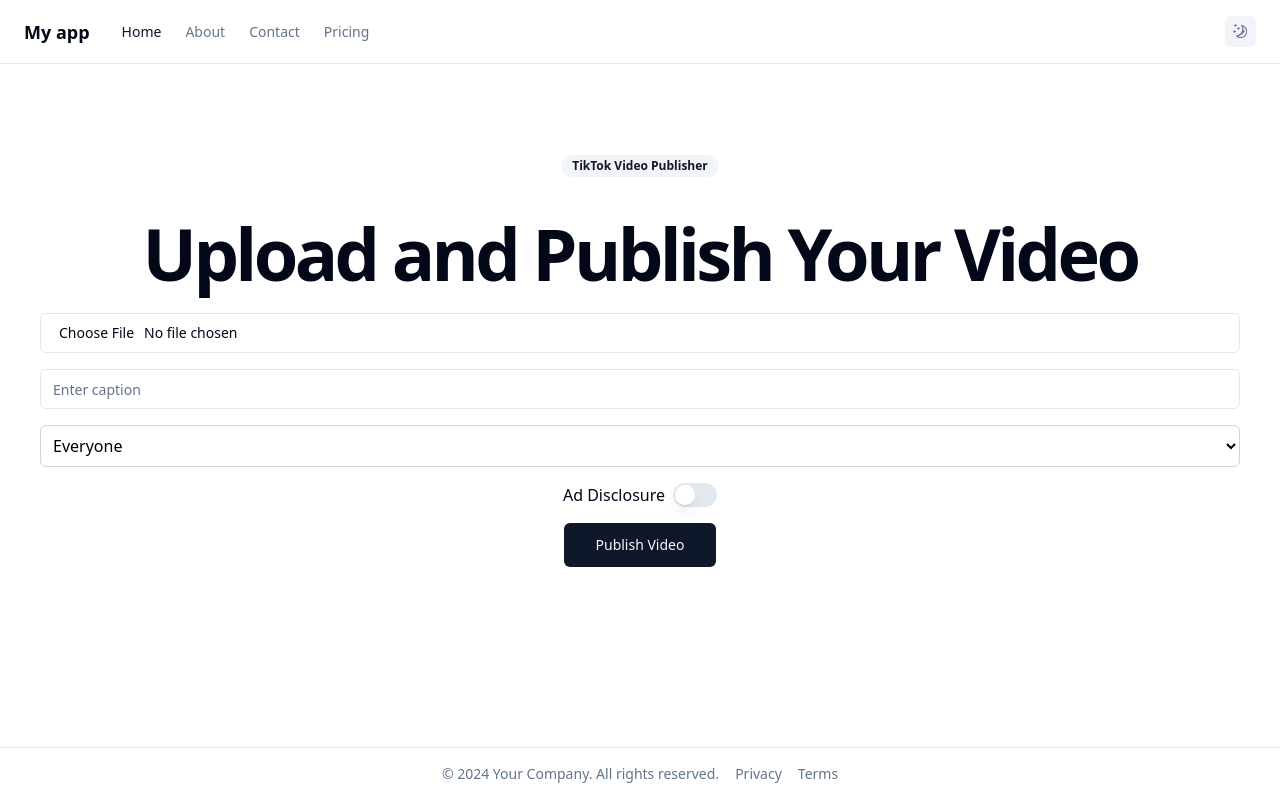
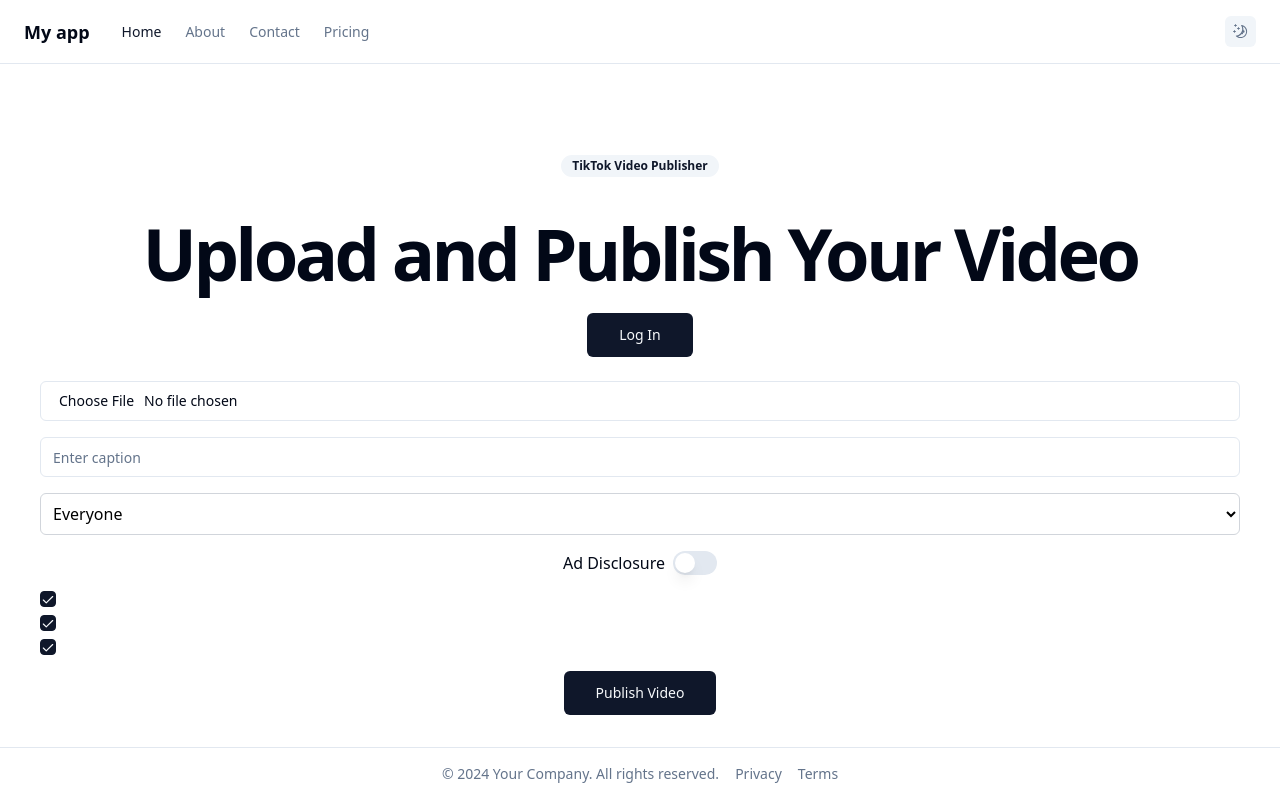
Before and after one commit to altanlabs/prova, a React (Vite) app: page / in a window 1280 px wide. Built offline with nearby package versions, Linux system fonts and the light colour scheme; what @radix-ui/themes would draw is missing.

Commit message:
Add video info display, interaction options, and login button to index.tsx

```diff
--- a/src/pages/index.tsx
+++ b/src/pages/index.tsx
@@ -1,15 +1,42 @@
-import { useState } from "react";
+import { useState, useEffect } from "react";
 
 import { Button } from "@/components/ui/button";
 import { Badge } from "@/components/ui/badge";
 import { Input } from "@/components/ui/input";
 import { Switch } from "@/components/ui/switch";
+import { Checkbox } from "@/components/ui/checkbox";
 
 export default function IndexPage() {
   const [videoFile, setVideoFile] = useState<File | null>(null);
   const [caption, setCaption] = useState("");
   const [privacy, setPrivacy] = useState("Everyone");
   const [isAd, setIsAd] = useState(false);
+  const [videoInfo, setVideoInfo] = useState({
+    name: "",
+    duration: 0,
+    width: 0,
+    height: 0,
+    format: ""
+  });
+  const [allowComments, setAllowComments] = useState(true);
+  const [allowDuet, setAllowDuet] = useState(true);
+  const [allowStitch, setAllowStitch] = useState(true);
+
+  useEffect(() => {
+    if (videoFile) {
+      const videoElement = document.createElement("video");
+      videoElement.src = URL.createObjectURL(videoFile);
+      videoElement.onloadedmetadata = () => {
+        setVideoInfo({
+          name: videoFile.name,
+          duration: videoElement.duration,
+          width: videoElement.videoWidth,
+          height: videoElement.videoHeight,
+          format: videoFile.type
+        });
+      };
+    }
+  }, [videoFile]);
 
   const handleVideoUpload = (event: React.ChangeEvent<HTMLInputElement>) => {
     const file = event.target.files?.[0] || null;
@@ -18,7 +45,16 @@
 
   const handlePublish = () => {
     // Implement TikTok API integration here
-    console.log({ videoFile, caption, privacy, isAd });
+    console.log({
+      videoFile,
+      caption,
+      privacy,
+      isAd,
+      videoInfo,
+      allowComments,
+      allowDuet,
+      allowStitch
+    });
   };
 
   return (
@@ -31,14 +67,25 @@
         <h1 className="text-4xl font-bold tracking-tighter sm:text-5xl md:text-6xl lg:text-7xl">
           Upload and Publish Your Video
         </h1>
+        <Button size="lg" className="mt-4 mb-4">
+          Log In
+        </Button>
         <div className="space-y-4">
           <Input type="file" accept="video/*" onChange={handleVideoUpload} />
           {videoFile && (
-            <video
-              className="mx-auto mt-4 max-w-full h-auto"
-              controls
-              src={URL.createObjectURL(videoFile)}
-            />
+            <div>
+              <video
+                className="mx-auto mt-4 max-w-full h-auto"
+                controls
+                src={URL.createObjectURL(videoFile)}
+              />
+              <div className="mt-4 text-left">
+                <p><strong>File Name:</strong> {videoInfo.name}</p>
+                <p><strong>Duration:</strong> {videoInfo.duration.toFixed(2)} seconds</p>
+                <p><strong>Resolution:</strong> {videoInfo.width}x{videoInfo.height}</p>
+                <p><strong>Format:</strong> {videoInfo.format}</p>
+              </div>
+            </div>
           )}
           <Input
             type="text"
@@ -59,6 +106,17 @@
             <span>Ad Disclosure</span>
             <Switch checked={isAd} onCheckedChange={setIsAd} />
           </div>
+          <div className="flex flex-col items-start gap-2 mt-4">
+            <Checkbox checked={allowComments} onCheckedChange={setAllowComments}>
+              Allow Comments
+            </Checkbox>
+            <Checkbox checked={allowDuet} onCheckedChange={setAllowDuet}>
+              Allow Duet
+            </Checkbox>
+            <Checkbox checked={allowStitch} onCheckedChange={setAllowStitch}>
+              Allow Stitch
+            </Checkbox>
+          </div>
           <Button size="lg" className="mt-4" onClick={handlePublish}>
             Publish Video
           </Button>
```
